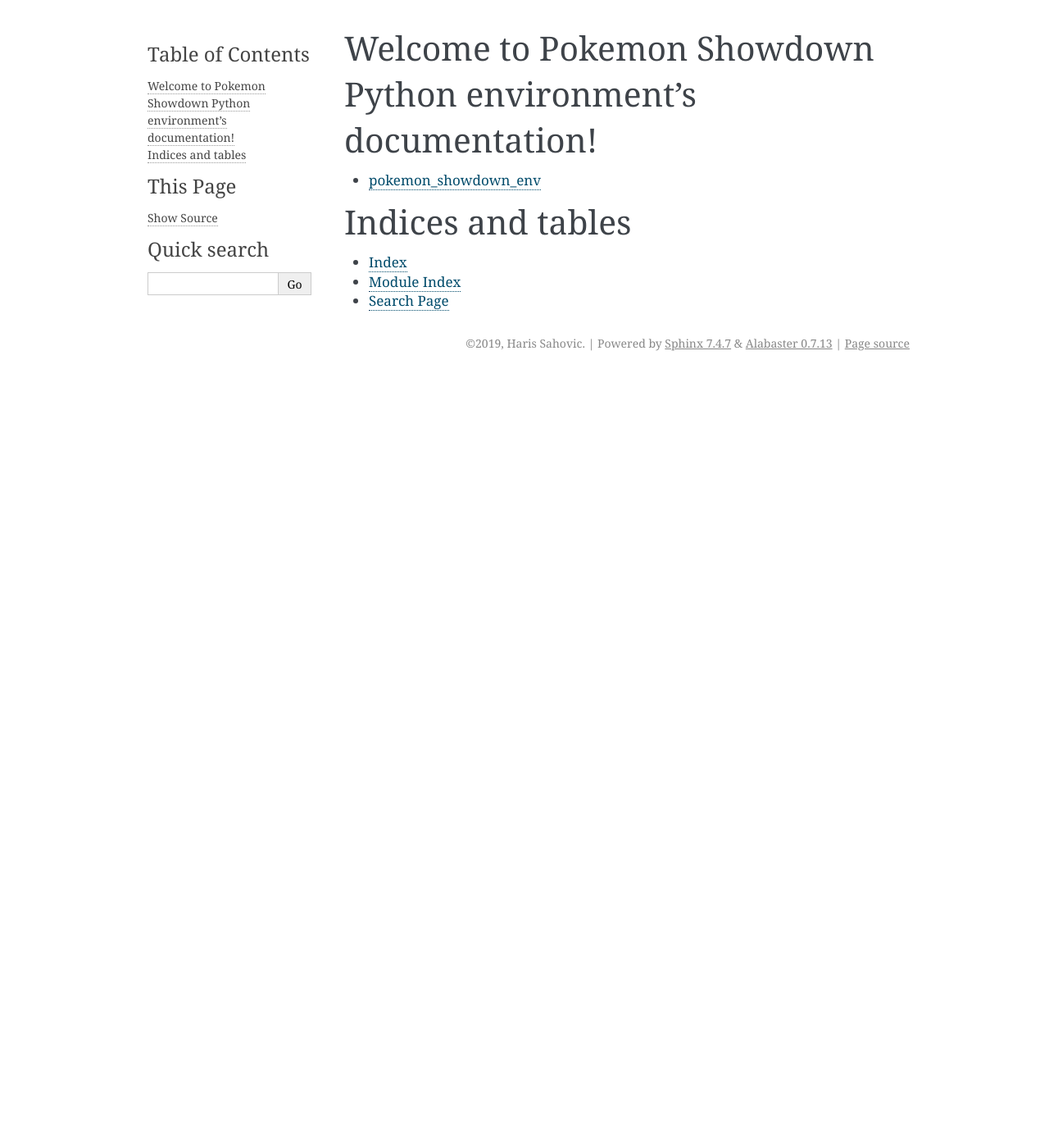
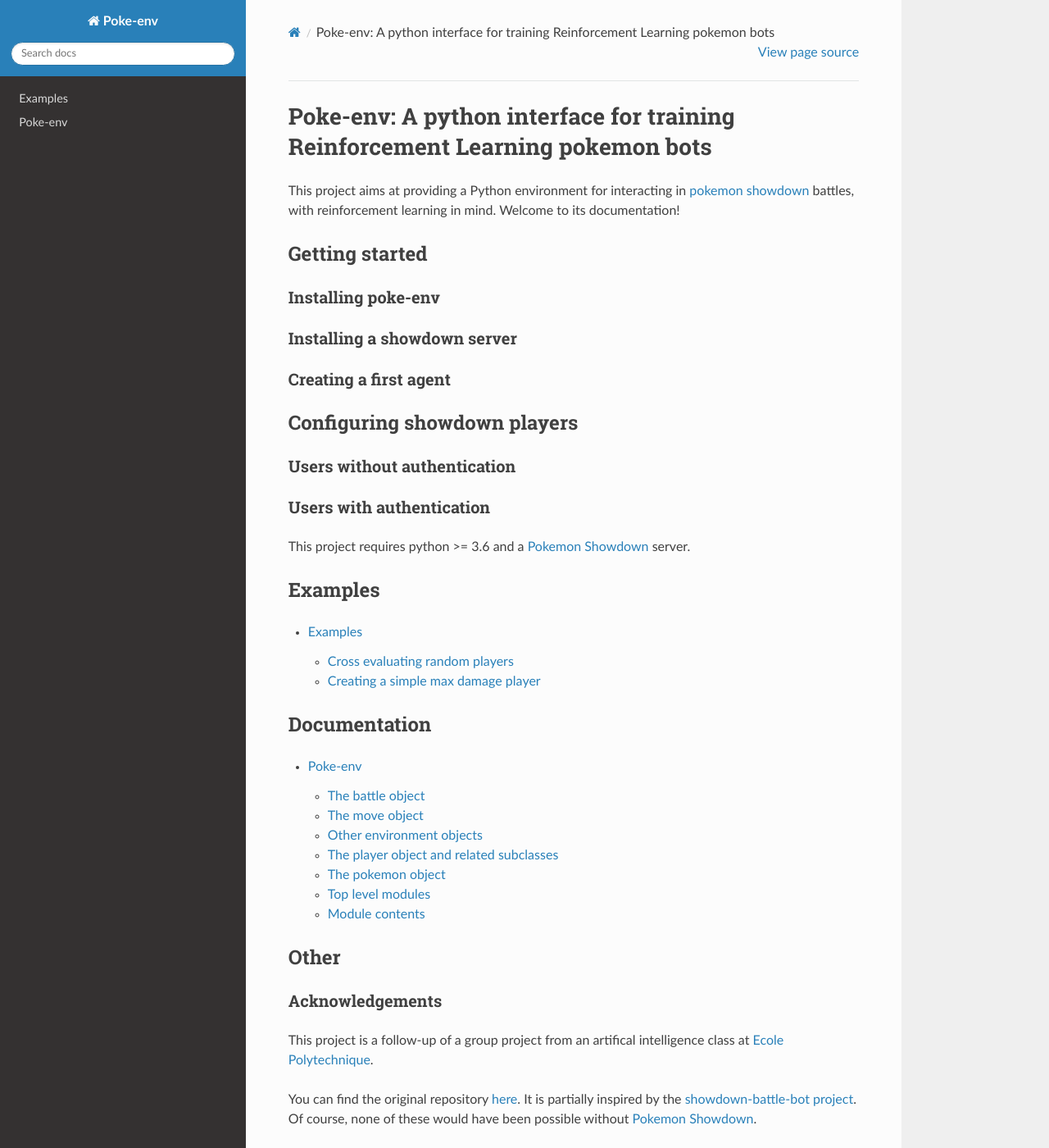
Before and after one commit to hsahovic/poke-env, a Sphinx documentation site: the page built from docs/source/index.rst, in a window 1280 px wide and 1400 px high. Shown: the whole window at 82% size. Built offline with Sphinx 7.4.7 and the Read the Docs theme 2.0.0, drawn with Linux system fonts in a browser that asks for light colours; some of the changed text lies outside the part shown.

Commit message:
Documentation skeleton for release

```diff
--- /dev/null
+++ b/docs/source/battle.rst
@@ -0,0 +1,10 @@
+.. _battle:
+
+The battle object
+=================
+
+
+.. automodule:: poke_env.environment.battle
+   :members:
+   :undoc-members:
+   :show-inheritance:
--- a/docs/source/conf.py
+++ b/docs/source/conf.py
@@ -19,7 +19,7 @@
 
 # -- Project information -----------------------------------------------------
 
-project = "Pokemon Showdown Python environment"
+project = "Poke-env"
 copyright = "2019, Haris Sahovic"
 author = "Haris Sahovic"
 
@@ -45,9 +45,11 @@
 # The theme to use for HTML and HTML Help pages.  See the documentation for
 # a list of builtin themes.
 #
-html_theme = "alabaster"
+html_theme = "sphinx_rtd_theme"
 
 # Add any paths that contain custom static files (such as style sheets) here,
 # relative to this directory. They are copied after the builtin static files,
 # so a file named "default.css" will overwrite the builtin "default.css".
-html_static_path = ["_static"]
+html_static_path = []
+
+master_doc = "index"
--- /dev/null
+++ b/docs/source/cross_evaluate_random_players.rst
@@ -0,0 +1,4 @@
+.. _cross_evaluate_random_players:
+
+Cross evaluating random players
+===============================
--- /dev/null
+++ b/docs/source/examples.rst
@@ -0,0 +1,10 @@
+.. _examples:
+
+Examples
+========
+
+.. toctree::
+    :maxdepth: 4
+
+    cross_evaluate_random_players
+    max_damage_player
--- a/docs/source/index.rst
+++ b/docs/source/index.rst
@@ -1,20 +1,68 @@
-.. Pokemon Showdown Python environment documentation master file, created by
+.. Poke-env documentation master file, created by
    sphinx-quickstart on Sat Aug 10 13:11:15 2019.
    You can adapt this file completely to your liking, but it should at least
    contain the root `toctree` directive.
 
-Welcome to Pokemon Showdown Python environment's documentation!
-===============================================================
+Poke-env: A python interface for training Reinforcement Learning pokemon bots
+#############################################################################
+
+This project aims at providing a Python environment for interacting in `pokemon showdown <https://pokemonshowdown.com/>`__ battles, with reinforcement learning in mind. Welcome to its documentation!
+
+Getting started
+***************
+
+Installing poke-env
+===================
+
+Installing a showdown server
+============================
+
+Creating a first agent
+======================
+
+Configuring showdown players
+****************************
+
+Users without authentication
+============================
+
+Users with authentication
+=========================
+
+This project requires python >= 3.6 and a `Pokemon Showdown <https://github.com/Zarel/Pokemon-Showdown>`__ server.
+
+Examples
+********
 
 .. toctree::
-   :maxdepth: 2
-   :caption: Contents:
+   :maxdepth: 5
 
-* :ref:`modules`
+   examples
 
-Indices and tables
-==================
+Documentation
+*************
 
-* :ref:`genindex`
-* :ref:`modindex`
-* :ref:`search`
+.. toctree::
+   :maxdepth: 5
+
+   poke-env
+
+Other
+*****
+
+Acknowledgements
+================
+
+This project is a follow-up of a group project from an artifical intelligence class at `Ecole Polytechnique <https://www.polytechnique.edu/>`__.
+
+You can find the original repository `here <https://github.com/hsahovic/inf581-project>`__. It is partially inspired by the `showdown-battle-bot project <https://github.com/Synedh/showdown-battle-bot>`__. Of course, none of these would have been possible without `Pokemon Showdown <https://github.com/Zarel/Pokemon-Showdown>`__.
+
+Data
+====
+
+Data files are adapted version of the :samp:`js` data files of `Pokemon Showdown <https://github.com/Zarel/Pokemon-Showdown>`__.
+
+License
+=======
+
+This project and its documentation are released under the `MIT License <https://opensource.org/licenses/MIT>`__.
--- /dev/null
+++ b/docs/source/max_damage_player.rst
@@ -0,0 +1,4 @@
+.. _max_damage_player:
+
+Creating a simple max damage player
+===================================
--- /dev/null
+++ b/docs/source/move.rst
@@ -0,0 +1,9 @@
+.. _move:
+
+The move object
+===============
+
+.. automodule:: poke_env.environment.move
+   :members:
+   :undoc-members:
+   :show-inheritance:
--- /dev/null
+++ b/docs/source/player.rst
@@ -0,0 +1,24 @@
+.. _player:
+
+The player object and related subclasses
+========================================
+
+.. automodule:: poke_env.player.player
+   :members:
+   :undoc-members:
+   :show-inheritance:
+
+.. automodule:: poke_env.player.random_player
+   :members:
+   :undoc-members:
+   :show-inheritance:
+
+.. automodule:: poke_env.player.trainable_player
+   :members:
+   :undoc-members:
+   :show-inheritance:
+
+.. automodule:: poke_env.player.player_network_interface
+   :members:
+   :undoc-members:
+   :show-inheritance:
--- /dev/null
+++ b/docs/source/poke-env.rst
@@ -0,0 +1,22 @@
+.. _poke_env:
+
+Poke-env
+========
+
+.. toctree::
+    :maxdepth: 4
+
+    battle
+    move
+    other_environment
+    player
+    pokemon
+    top_level_modules
+
+Module contents
+---------------
+
+.. automodule:: poke_env
+   :members:
+   :undoc-members:
+   :show-inheritance:
--- /dev/null
+++ b/docs/source/pokemon.rst
@@ -0,0 +1,10 @@
+.. _pokemon:
+
+The pokemon object
+==================
+
+
+.. automodule:: poke_env.environment.pokemon
+   :members:
+   :undoc-members:
+   :show-inheritance:
```
Also changed, not shown: docs/source/modules.rst (deleted, +0 -9 lines), docs/source/other_environment.rst (added, +49 -0 lines), docs/source/pokemon_showdown_env.rst (deleted, +0 -44 lines), docs/source/top_level_modules.rst (added, +29 -0 lines).
